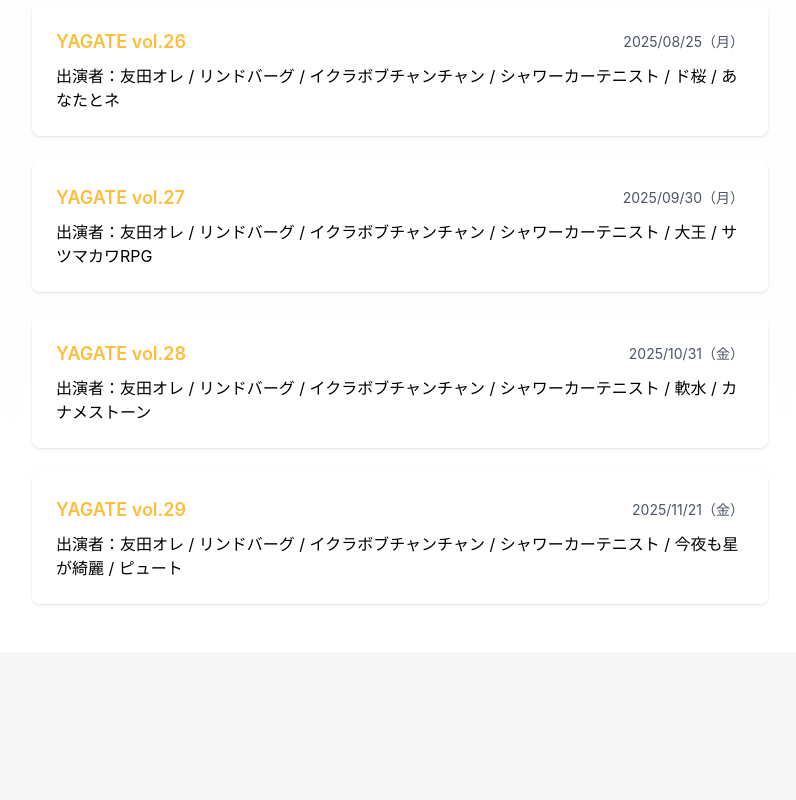
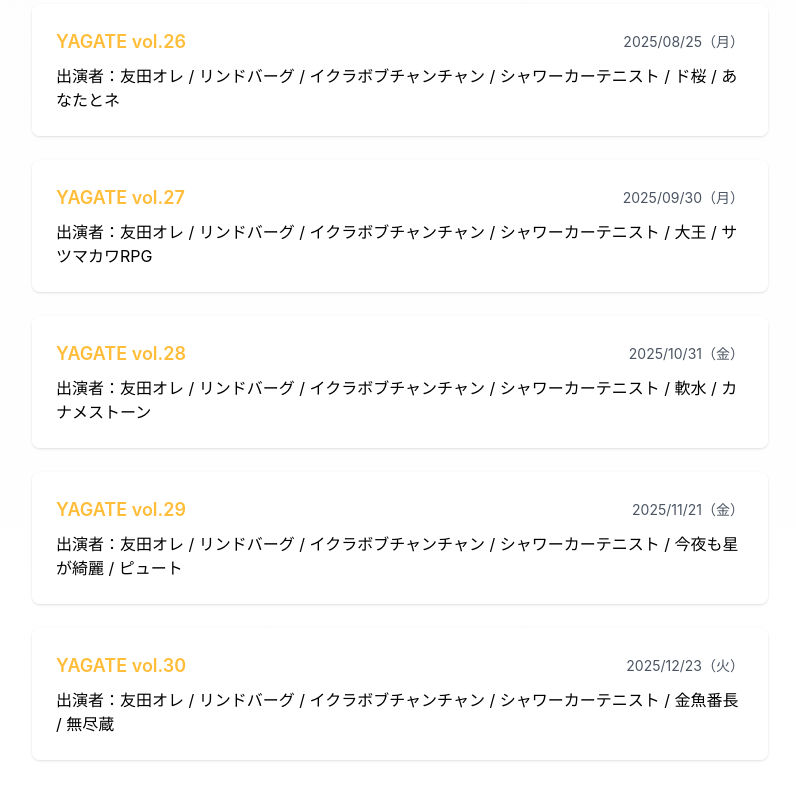
Before and after one commit to takayukey009/live-event-showcase, a Next.js app: page /past-events in a window 1280 px wide. Shown: the part 3704-4504 px from the top of the page, without its empty margins (240-1036 px from the left). Before the commit the page ends 4356 px from the top, so only its background shows below. Built offline with nearby package versions, Linux system fonts and the light colour scheme.

Commit message:
Update to YAGATE vol.31 - Change venue to Hygia V-1, update guest performers

```diff
--- a/src/app/layout.tsx
+++ b/src/app/layout.tsx
@@ -71,10 +71,10 @@ export default function RootLayout({
                 name: currentEvent.venue,
                 address: {
                   "@type": "PostalAddress",
-                  "addressLocality": "東京都世田谷区",
+                  "addressLocality": "東京都新宿区",
                   "addressRegion": "東京都",
-                  "postalCode": "155-0031",
-                  "streetAddress": "北沢2-7-14 下北沢シアターミネルヴァ"
+                  "postalCode": "160-0021",
+                  "streetAddress": "歌舞伎町2-44-1 ハイジアB1"
                 }
               },
               image: [
--- a/src/components/AdditionalSections.tsx
+++ b/src/components/AdditionalSections.tsx
@@ -198,21 +198,21 @@ const AdditionalSections = () => {
               variants={fadeInUp}
               className="bg-white dark:bg-primary/20 p-6 rounded-lg shadow-md"
             >
-              <h3 className="text-xl font-bold mb-4">下北沢シアターミネルヴァ</h3>
-              <p className="mb-2"><span className="font-medium">住所:</span> 〒155-0031 東京都世田谷区北沢2丁目7-14</p>
-              <p className="mb-6"><span className="font-medium">アクセス:</span> 小田急線・京王井の頭線 下北沢駅 東口から徒歩2分</p>
+              <h3 className="text-xl font-bold mb-4">新宿ハイジアV-1</h3>
+              <p className="mb-2"><span className="font-medium">住所:</span> 〒160-0021 東京都新宿区歌舞伎町2-44-1 ハイジアB1</p>
+              <p className="mb-6"><span className="font-medium">アクセス:</span> 西武新宿線 西武新宿駅 北口より徒歩2分 / JR新宿駅 東口より徒歩7分</p>
 
               <div className="aspect-video relative rounded-lg overflow-hidden">
                 <iframe
-                  src="https://www.google.com/maps/embed?pb=!1m18!1m12!1m3!1d3242.1234567890!2d139.6677!3d35.6612!2m3!1f0!2f0!3f0!3m2!1i1024!2i768!4f13.1!3m3!1m2!1s0x6018f4d9c9c9c9c9%3A0x1234567890abcdef!2z5LiL5YyX5rKi44K344Ki44K_44O844Of44ON44Or44O044Kh!5e0!3m2!1sja!2sjp!4v1234567890"
+                  src="https://www.google.com/maps/embed?pb=!1m18!1m12!1m3!1d3240.4!2d139.7012!3d35.6975!2m3!1f0!2f0!3f0!3m2!1i1024!2i768!4f13.1!3m3!1m2!1s0x60188d2f5e4f1b1f%3A0x5e4f1b1f5e4f1b1f!2z44OP44Kk44K444KiVi0x!5e0!3m2!1sja!2sjp!4v1704800000000"
                   width="100%"
                   height="100%"
                   style={{ border: 0 }}
                   allowFullScreen
                   loading="lazy"
                   referrerPolicy="no-referrer-when-downgrade"
-                  title="下北沢シアターミネルヴァの地図"
-                  aria-label="下北沢シアターミネルヴァの地図 - 東京都世田谷区北沢2-7-14"
+                  title="新宿ハイジアV-1の地図"
+                  aria-label="新宿ハイジアV-1の地図 - 東京都新宿区歌舞伎町2-44-1"
                 ></iframe>
               </div>
             </motion.div>
--- a/src/data/pastEvents.ts
+++ b/src/data/pastEvents.ts
@@ -35,5 +35,6 @@ export const pastEvents: PastEvent[] = [
   { volume: 'vol. 26', name: 'YAGATE vol.26', date: '2025/08/25', day: '月', performers: ['友田オレ', 'リンドバーグ', 'イクラボブチャンチャン', 'シャワーカーテニスト', 'ド桜', 'あなたとネ'] },
   { volume: 'vol. 27', name: 'YAGATE vol.27', date: '2025/09/30', day: '月', performers: ['友田オレ', 'リンドバーグ', 'イクラボブチャンチャン', 'シャワーカーテニスト', '大王', 'サツマカワRPG'] },
   { volume: 'vol. 28', name: 'YAGATE vol.28', date: '2025/10/31', day: '金', performers: ['友田オレ', 'リンドバーグ', 'イクラボブチャンチャン', 'シャワーカーテニスト', '軟水', 'カナメストーン'] },
-  { volume: 'vol. 29', name: 'YAGATE vol.29', date: '2025/11/21', day: '金', performers: ['友田オレ', 'リンドバーグ', 'イクラボブチャンチャン', 'シャワーカーテニスト', '今夜も星が綺麗', 'ピュート'] }
+  { volume: 'vol. 29', name: 'YAGATE vol.29', date: '2025/11/21', day: '金', performers: ['友田オレ', 'リンドバーグ', 'イクラボブチャンチャン', 'シャワーカーテニスト', '今夜も星が綺麗', 'ピュート'] },
+  { volume: 'vol. 30', name: 'YAGATE vol.30', date: '2025/12/23', day: '火', performers: ['友田オレ', 'リンドバーグ', 'イクラボブチャンチャン', 'シャワーカーテニスト', '金魚番長', '無尽蔵'] }
 ];
--- a/src/data/performers.ts
+++ b/src/data/performers.ts
@@ -13,6 +13,6 @@ export const performers: Performer[] = [
   { id: 2, name: 'リンドバーグ', image: '/images/performer-2.jpg', isGuest: false, description: '注目若手芸人' },
   { id: 3, name: 'イクラボブチャンチャン', image: '/images/performer-3.jpg', isGuest: false, description: '個性派コンビ' },
   { id: 4, name: 'シャワーカーテニスト', image: '/images/performer-4.jpg', isGuest: false, description: '新進気鋭の芸人' },
-  { id: 5, name: 'ラニーノーズ', image: '/images/lanynose.jpg', isGuest: true, description: 'ゲスト芸人' },
-  { id: 6, name: 'たつろう', image: '/images/tatsuro.jpg', isGuest: true, description: 'ゲスト芸人' },
+  { id: 5, name: '金魚番長', image: '/images/kingyobancho.jpg', isGuest: true, description: 'ゲスト芸人' },
+  { id: 6, name: '無尽蔵', image: '/images/mujinzo.jpg', isGuest: true, description: 'ゲスト芸人' },
 ];
--- a/src/data/siteConfig.ts
+++ b/src/data/siteConfig.ts
@@ -17,14 +17,14 @@ export interface LiveEvent {
 }
 
 export const currentEvent: LiveEvent = {
-  date: '2025-12-23',
-  day: '(火)',
+  date: '2026-01-26',
+  day: '(月)',
   time: '19:45',
-  venue: 'シアターミネルヴァ',
+  venue: 'ハイジアV-1',
   ticketUrl: 'https://tiget.net/events/441997',
   heroImage: '/images/hero-bg.jpg',
   eventName: 'YAGATE',
-  eventVolume: 'vol. 30',
+  eventVolume: 'vol. 31',
   description: `毎月、都内（主に新宿・下北沢）で開催されるGATEがお届けする若手お笑いライブ「YAGATE」。 主役は、日々進化を続けるGATE所属の若手お笑い芸人、友田オレ・リンドバーグ・イクラボブチャンチャン・シャワーカーテニスト。さらに今回はゲストを迎え、より一層の化学反応にご期待ください。
 
 ここでしか見られない貴重な組み合わせや、この日限りの企画が、あなたの五感を刺激します。 ライブならではの熱気、画面越しでは伝わらない生の迫力、そしてブレイク前夜の才能が放つ輝きを、 ぜひ会場で体感してください。
```
Also changed, not shown: public/images/kingyobancho.jpg (added), public/images/mujinzo.jpg (added).
